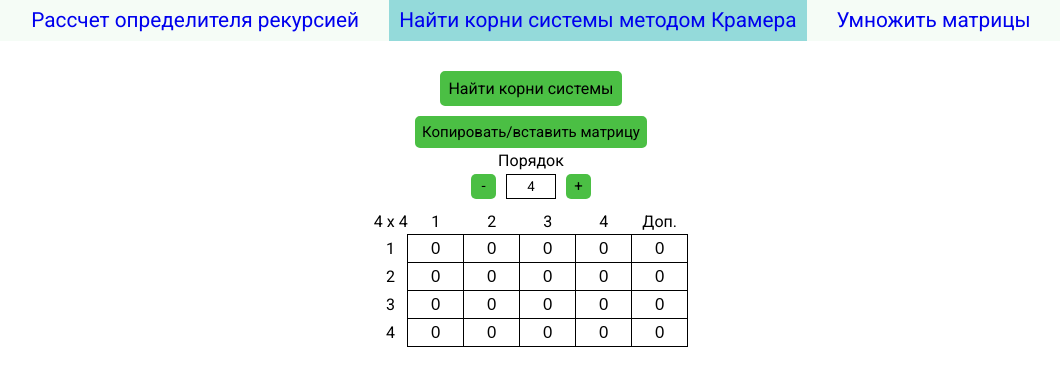
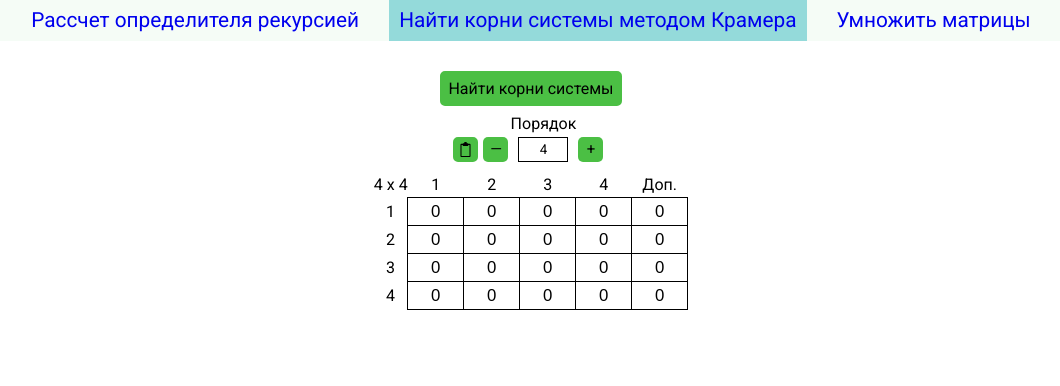
Before and after one commit to Traunin/matrix-calculator, a Vue app: page /#/solver in a window 1280 px wide. Shown: the top 386 px of the page, without its empty margins (109-1169 px from the left). Built offline with nearby package versions, Linux system fonts and the light colour scheme.

Commit message:
Insert copy/paste button into size controller

```diff
--- a/src/components/MatrixEditor.vue
+++ b/src/components/MatrixEditor.vue
@@ -14,22 +14,40 @@
             ></textarea>
             <button @click.prevent="closeEditor">Закрыть</button>
         </div>
-        <button
-            @click.prevent="openEditor"
-            class="open-editor-button"
-        >
-            Копировать/вставить матрицу
-        </button>
-        <div
-            class="size-controller"
-            v-if="userResizable"
-        >
+
+        <div class="size-controller">
+            <button
+                @click.prevent="openEditor"
+                class="open-editor-button"
+            >
+                <svg
+                    fill="#000000"
+                    version="1.1"
+                    id="Capa_1"
+                    xmlns="http://www.w3.org/2000/svg"
+                    xmlns:xlink="http://www.w3.org/1999/xlink"
+                    width="15px"
+                    height="15px"
+                    viewBox="0 0 93.842 93.843"
+                    xml:space="preserve"
+                >
+                    <g>
+                        <path
+                            d="M74.042,11.379h-9.582v-0.693c0-1.768-1.438-3.205-3.206-3.205h-6.435V3.205C54.819,1.437,53.381,0,51.614,0H42.23
+		c-1.768,0-3.206,1.438-3.206,3.205V7.48H32.59c-1.768,0-3.206,1.438-3.206,3.205v0.693h-9.582c-2.393,0-4.339,1.945-4.339,4.34
+		v73.785c0,2.394,1.946,4.34,4.339,4.34h54.238c2.394,0,4.339-1.946,4.339-4.34V15.719C78.38,13.324,76.434,11.379,74.042,11.379z
+		 M32.617,25.336h28.61c1.709,0,3.102-1.391,3.102-3.1v-3.438h7.554l0.021,68.164l-49.939,0.021V18.801h7.554v3.436
+		C29.517,23.945,30.907,25.336,32.617,25.336z"
+                        />
+                    </g>
+                </svg>
+            </button>
             <div
                 class="row-controller"
-                v-if="!matrix.isSquare"
+                v-if="!matrix.isSquare && userResizable"
             >
                 <div class="row-count-caption">Строки</div>
-                <button @click.prevent="removeRow">-</button>
+                <button @click.prevent="removeRow">—</button>
                 <input
                     :id="`row-count-editor-${id}`"
                     v-model="inputRowCount"
@@ -38,11 +56,14 @@
                 <button @click.prevent="addRow">+</button>
             </div>
 
-            <div class="col-controller">
+            <div
+                class="col-controller"
+                v-if="userResizable"
+            >
                 <div class="col-count-caption">
                     {{ matrix.isSquare ? "Порядок" : "Столбцы" }}
                 </div>
-                <button @click.prevent="removeCol">-</button>
+                <button @click.prevent="removeCol">—</button>
                 <input
                     :id="`col-count-editor-${id}`"
                     v-model="inputColCount"
@@ -159,7 +180,7 @@ function updateKVectorValue(rowIndex, e) {
 function openEditor() {
     editorText.value = matrix.getMatrixAsString();
     editorOpen.value = true;
-    setTimeout(()=>matrixEditor.value.select(), 0)
+    setTimeout(() => matrixEditor.value.select(), 0);
 }
 
 function closeEditor() {
@@ -180,7 +201,12 @@ function isNumber(evt) {
 function isNumberOrSpace(evt) {
     //evt = evt ? evt : window.event;
     var charCode = evt.which ? evt.which : evt.keyCode;
-    if (charCode > 31 && (charCode < 48 || charCode > 57) && charCode !== 46 && charCode !== 32) {
+    if (
+        charCode > 31 &&
+        (charCode < 48 || charCode > 57) &&
+        charCode !== 46 &&
+        charCode !== 32
+    ) {
         evt.preventDefault();
     } else {
         return true;
@@ -242,21 +268,25 @@ watch(matrix, () => {
     border: 2px solid #dedcff;
 }
 
-.open-editor-button {
+.size-controller .open-editor-button {
     font-size: 15px;
     border-radius: 5px;
     padding: 5px;
     border: none;
     background-color: #4bbf44;
-    border: 2px solid #4bbf44;
+    border: 2px solid #4bbf44 !important;
     text-align: center;
     cursor: pointer;
     align-self: center;
-    margin-bottom: 5px;
+    width: 25px;
+    height: 25px;
+    padding: 3px;
+    align-self: end;
+    box-sizing: border-box;
 }
 
 .open-editor-button:hover {
-    border: 2px solid #dedcff;
+    border-color: #dedcff !important;
 }
 
 table {
```
